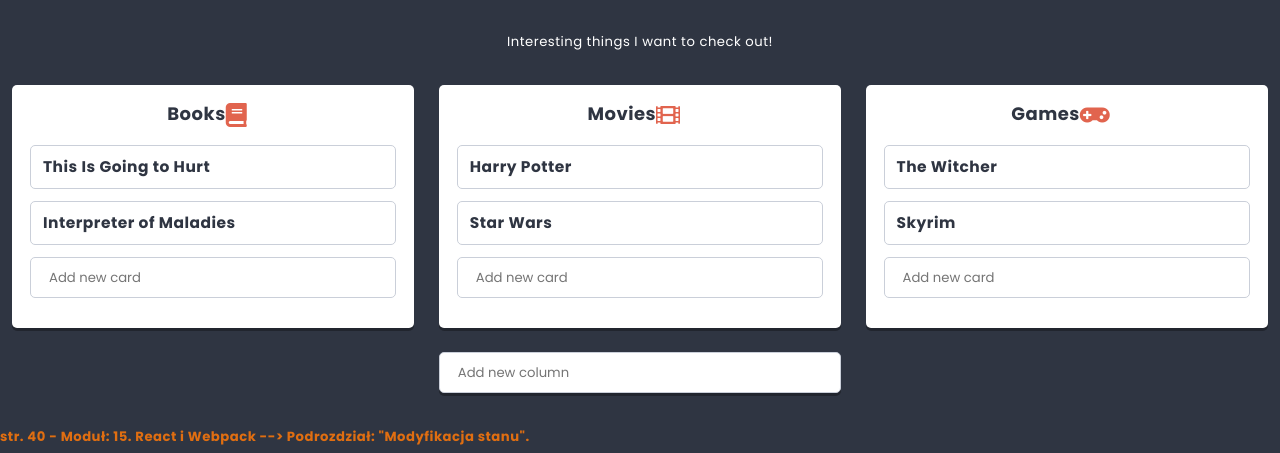
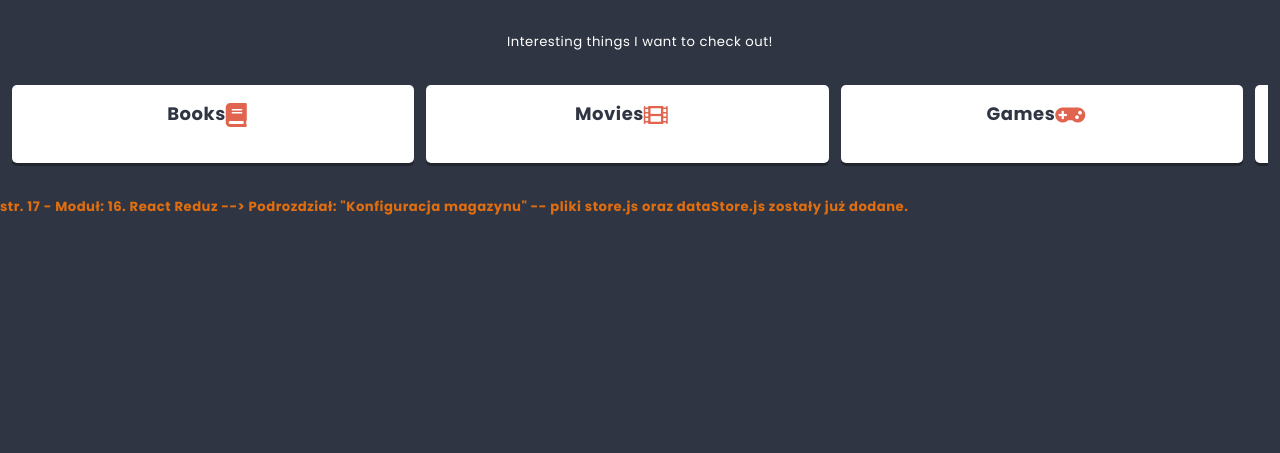
Before and after one commit to dave8git/React_CVD, a React app: page / in a window 1280 px wide. Shown: the part 347-800 px from the top of the page. Built offline with nearby package versions, Linux system fonts and the light colour scheme.

Commit message:
fix redux store working

```diff
--- a/src/components/App/App.js
+++ b/src/components/App/App.js
@@ -1,21 +1,32 @@
 import React from 'react';
 import styles from './App.scss';
-import List from '../List/List';
+import List from '../List/ListContainer.js';
 import {pageContents, listData} from '../../data/dataStore';
+import PropTypes from 'prop-types';
 
 class App extends React.Component {
+  static propTypes = {
+    title: PropTypes.node,
+    subtitle: PropTypes.node,
+    lists: PropTypes.array,
+  }
   render() {
+    const {title, subtitle, lists} = this.props;
+    console.log('tytuł', title);
     return (
       <main className={styles.component}>
-      <h1 className={styles.title}>{pageContents.title}</h1>
-      <h2 className={styles.subtitle}>{pageContents.subtitle}</h2>
-      {/*<List title={['Rzeczy do zrobienia', <sup key='1'>soon!</sup>]} image={'https://images.pexels.com/photos/6746077/pexels-photo-6746077.jpeg?auto=compress&cs=tinysrgb&dpr=3&h=750&w=1260'}>
+        <h1 className={styles.title}>{title}</h1>
+        <h2 className={styles.subtitle}>{subtitle}</h2>
+        {/*<List title={['Rzeczy do zrobienia', <sup key='1'>soon!</sup>]} image={'https://images.pexels.com/photos/6746077/pexels-photo-6746077.jpeg?auto=compress&cs=tinysrgb&dpr=3&h=750&w=1260'}>
         <p>Planuje wykonać te rzeczy szybciej niż później!</p>
 
     </List>*/}
-    <List {...listData} />
+        {/* <List {...listData} /> */}
+        {lists.map(listData => (
+          <List key={listData.id} {...listData} />
+        ))}
       </main>
-    )
+    );
 
   }
 }
--- /dev/null
+++ b/src/components/App/AppContainer.js
@@ -0,0 +1,10 @@
+import {connect} from 'react-redux';
+import App from './App';
+
+const mapStateToProps = state => ({
+  title: state.app.title,
+  subtitle: state.app.subtitle,
+  lists: state.lists,
+});
+
+export default connect(mapStateToProps)(App);
--- a/src/components/Column/Column.js
+++ b/src/components/Column/Column.js
@@ -1,48 +1,51 @@
 import React from 'react';
 import styles from './Column.scss';
-import Creator from '../Creator/Creator';
-import Card from '../Card/Card';
+//import Creator from '../Creator/Creator';
+//import Card from '../Card/Card';
 import Icon from '../Icon/Icon';
 import {settings} from '../../data/dataStore';
 import PropTypes from 'prop-types';
 
 
+
 class Column extends React.Component {
-    state = {
-        cards: this.props.cards || [],
-    }
+  // state = {
+  //   cards: this.props.cards || [],
+  // }
 
   static propTypes = {
-        title: PropTypes.node.isRequired,
     cards: PropTypes.array,
+    title: PropTypes.string,
+    icon: PropTypes.string,
   }
-    addCard(title){
-        this.setState(state => (
-          {
-            cards: [
-              ...state.cards,
-              {
-                key: state.cards.length ? state.cards[state.cards.length-1].key+1 : 0,
-                title,
-              },
-            ],
-          }
-        ));
-      }
+  // addCard(title){
+  //   this.setState(state => (
+  //     {
+  //       cards: [
+  //         ...state.cards,
+  //         {
+  //           key: state.cards.length ? state.cards[state.cards.length-1].key+1 : 0,
+  //           title,
+  //         },
+  //       ],
+  //     }
+  //   ));
+  // }
 
   render() {
-        console.log(this.state.cards);
+    const {title, icon} = this.props;
     return (
       <section className={styles.component}>
-                <h3 className={styles.title}>{this.props.title}<span className={styles.icon}><Icon name={this.props.icon} /></span></h3>
-                <div>
+        <h3 className={styles.title}>{title}<span className={styles.icon}><Icon name={icon} /></span></h3>
+
+        {/* <div>
             {this.state.cards.map(({key, ...cardProps}) => (
               <Card key={key} {...cardProps} />
             ))}
           </div>
           <div className={styles.creator}>
             <Creator text={settings.cardCreatorText} action={title => this.addCard(title)} />
-                </div>
+          </div> */}
       </section>
     );
   }
--- a/src/components/List/List.js
+++ b/src/components/List/List.js
@@ -2,15 +2,16 @@
 import styles from './List.scss';
 import Hero from '../Hero/Hero';
 import Column from '../Column/Column';
-import Creator from '../Creator/Creator';
+//import Creator from '../Creator/Creator';
 import {settings} from '../../data/dataStore';
 import PropTypes from 'prop-types';
+import ReactHtmlParser from 'react-html-parser';
 
 
 class List extends React.Component {
-    state = {
-        columns: this.props.columns || [],
-    }
+    // state = {
+    //   columns: this.props.columns || [],
+    // }
     static propTypes = {
       title: PropTypes.node.isRequired,
       image: PropTypes.string,
@@ -20,43 +21,52 @@
     static defaultProps = {
       children: settings.defaultListDescription,
     }
-    addColumn(title) {
-        this.setState(state => (
-            {
-                columns: [
-                    ...state.columns,
-                    {
-                        key: state.columns.length ? state.columns[state.columns.length-1].key+1 : 0,
-                        title,
-                        icon: 'list-alt',
-                        cards: []
-                    }
-                ]
-            }
-        ));
-    }
+    // addColumn(title) {
+    //   this.setState(state => (
+    //     {
+    //       columns: [
+    //         ...state.columns,
+    //         {
+    //           key: state.columns.length ? state.columns[state.columns.length-1].key+1 : 0,
+    //           title,
+    //           icon: 'list-alt',
+    //           cards: [],
+    //         },
+    //       ],
+    //     }
+    //   ));
+    // }
     render() {
+      const {title, image, description, columns} = this.props;
       return (
         <section className={styles.component}>
-               <Hero titleText={this.props.title} image={this.props.image}/>
+          <Hero titleText={title} image={image}/>
           <div className={styles.description}>
-                  {this.props.description}
+            {ReactHtmlParser(description)}
           </div>
+          <div className={styles.columns}>
+            {columns.map(columnData => (
+              <Column key={columnData.id} {...columnData} />
+            ))}
+          </div>
+
           {/*<div className={styles.columns}>
                    <Column title={'Zwierzęta'}/>
                    <Column title={'Rośliny'}/>
                    <Column title={'Minerały'}/>
                 </div>*/}
-                <div className={styles.columns}>
+          {/* <div className={styles.columns}>
             {this.state.columns.map(({key, ...columnProps}) => (
               <Column key={key} {...columnProps} />
             ))}
           </div>
           <div className={styles.creator}>
-                    <Creator text={settings.columnCreatorText} action={title => this.addColumn(title)} />
-                </div>
+            <Creator text={settings.columnCreatorText} action={title}
+           */}
+
+          {/*  */}
         </section>
-        )
+      );
     }
 }
 
--- /dev/null
+++ b/src/components/List/ListContainer.js
@@ -0,0 +1,8 @@
+import {connect} from 'react-redux';
+import List from './List';
+
+const mapStateToProps = state => ({
+  columns: state.columns,
+});
+
+export default connect(mapStateToProps)(List);
--- a/src/data/dataStore.js
+++ b/src/data/dataStore.js
@@ -5,6 +5,10 @@
     buttonOK: 'OK',
     buttonCancel: 'Cancel',
     defaultText: 'Add new item',
+  },
+  search: {
+    defaultText: 'Search...',
+    icon: 'search',
   },
   defaultListDescription: '<p>I can do all the things!!!</p>',
   defaultColumnIcon: 'list-alt',
@@ -67,3 +71,81 @@
     },
   ],
 };
+
+const lists = [
+  {
+    id: 'list-1',
+    title: 'Things to do <sup>soon!</sup>',
+    description: 'Interesting things I want to check out!',
+    image: 'http://uploads.kodilla.com/bootcamp/fer/11.react/space.png',
+  },
+];
+
+const columns = [
+  {
+    id: 'column-1',
+    listId: 'list-1',
+    title: 'Books',
+    icon: 'book',
+  },
+  {
+    id: 'column-2',
+    listId: 'list-1',
+    title: 'Movies',
+    icon: 'film',
+  },
+  {
+    id: 'column-3',
+    listId: 'list-1',
+    title: 'Games',
+    icon: 'gamepad',
+  },
+  {
+    id: 'column-4',
+    listId: 'list-2',
+    title: 'Strange column',
+    icon: 'question',
+  },
+];
+
+const cards = [
+  {
+    id: 'card-1',
+    columnId: 'column-1',
+    title: 'This Is Going to Hurt',
+  },
+  {
+    id: 'card-2',
+    columnId: 'column-1',
+    title: 'Interpreter of Maladies',
+  },
+  {
+    id: 'card-3',
+    columnId: 'column-2',
+    title: 'Harry Potter',
+  },
+  {
+    id: 'card-4',
+    columnId: 'column-2',
+    title: 'Star Wars',
+  },
+  {
+    id: 'card-5',
+    columnId: 'column-3',
+    title: 'The Witcher',
+  },
+  {
+    id: 'card-6',
+    columnId: 'column-3',
+    title: 'Skyrim',
+  },
+];
+
+const initialStoreData = {
+  app: {...pageContents},
+  lists: [...lists],
+  columns: [...columns],
+  cards: [...cards],
+};
+
+export default initialStoreData;
--- a/src/index.html
+++ b/src/index.html
@@ -11,7 +11,7 @@
 
 <body>
     <div id="app"></div>
-    <b style="color: rgb(224, 110, 17);">str. 40  - Moduł: 15. React i Webpack --> Podrozdział: "Modyfikacja stanu".</b>
+    <b style="color: rgb(224, 110, 17);">str. 17  - Moduł: 16. React Reduz --> Podrozdział: "Konfiguracja magazynu" -- pliki store.js oraz dataStore.js zostały już dodane.</b>
 </body>
 
 </html>
--- a/src/index.js
+++ b/src/index.js
@@ -1,7 +1,9 @@
+import { Provider } from 'react-redux';
+import store from './redux/store';
 import React from 'react';
 import './styles/normalize.scss';
 import './styles/global.scss';
 import ReactDOM from 'react-dom';
-import App from './components/App/App';
+import App from './components/App/AppContainer';
 
-ReactDOM.render(<App />, document.getElementById('app'));
+ReactDOM.render(<Provider store={store}><App /></Provider>, document.getElementById('app'));
--- /dev/null
+++ b/src/redux/store.js
@@ -0,0 +1,33 @@
+import {combineReducers, createStore} from 'redux';
+import initialStoreData from '../data/dataStore';
+
+// define initial state and shallow-merge initial data
+const initialState = {
+  app: initialStoreData.app,
+  lists: initialStoreData.lists,
+  columns: initialStoreData.columns,
+  cards: initialStoreData.cards,
+};
+
+// define reducers
+const reducers = {
+};
+
+// add blank reducers for initial state properties without reducers
+Object.keys(initialState).forEach(item => {
+  if (typeof reducers[item] == 'undefined') {
+    reducers[item] = (statePart = null) => statePart;
+  }
+});
+
+// merge all reducers
+const storeReducer = combineReducers(reducers);
+
+// create store
+const store = createStore(
+  storeReducer,
+  initialState,
+  window.__REDUX_DEVTOOLS_EXTENSION__ && window.__REDUX_DEVTOOLS_EXTENSION__()
+);
+
+export default store;
```
Also changed, not shown: 3 other files. Lines whose indentation alone changed are shown as unchanged.
